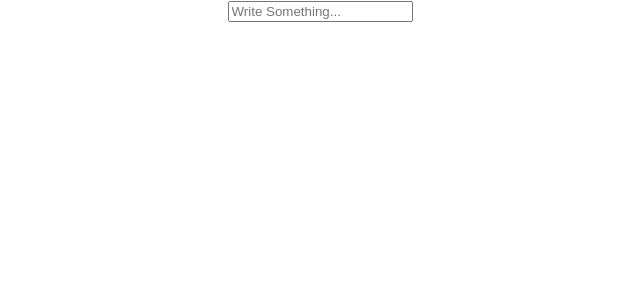
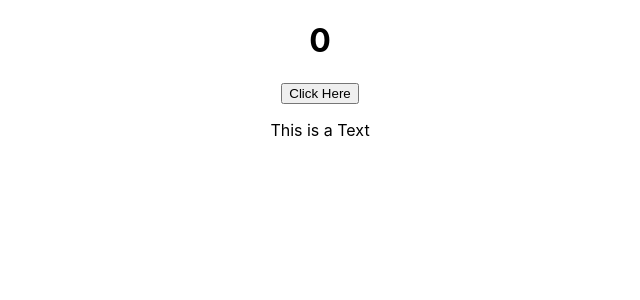
Before and after one commit to Abhishek-dourbi/react-hooks, a React (Create React App) app: page / in a window 1280 px wide. Shown: the top 300 px of the page, without its empty margins (320-960 px from the left). Built offline with nearby package versions, Linux system fonts and the light colour scheme.

Commit message:
useReducer Hook

```diff
--- a/src/App.js
+++ b/src/App.js
@@ -1,10 +1,12 @@
 import './App.css';
+import UseReducer from './Hooks/UseReducer';
 import UseState from './Hooks/UseState';
 
 function App() {
   return (
     <div className="App">
-      <UseState />
+      {/* <UseState /> */}
+      <UseReducer />
     </div>
   );
 }
--- /dev/null
+++ b/src/Hooks/UseReducer.js
@@ -0,0 +1,29 @@
+import React, {useReducer} from "react";
+
+const reducer = (state, action) => {
+    switch(action.type) {
+        case "INCREMENT":
+            return {...state, count: state.count + 1};
+        case "toggleShowText":
+            return {...state, showText: !state.showText};
+        default:
+            return state;
+    }
+}
+
+const UseReducer = () => {
+    const [state, dispatch] = useReducer(reducer, { count: 0, showText: true });
+
+    return (
+        <div>
+            <h1>{state.count}</h1>
+            <button onClick={() => {
+                dispatch({ type: 'INCREMENT' });
+                dispatch({ type: 'toggleShowText' });
+            }}>Click Here</button>
+            {state.showText && <p>This is a Text</p>}
+        </div>
+    )
+};
+
+export default UseReducer;
```
